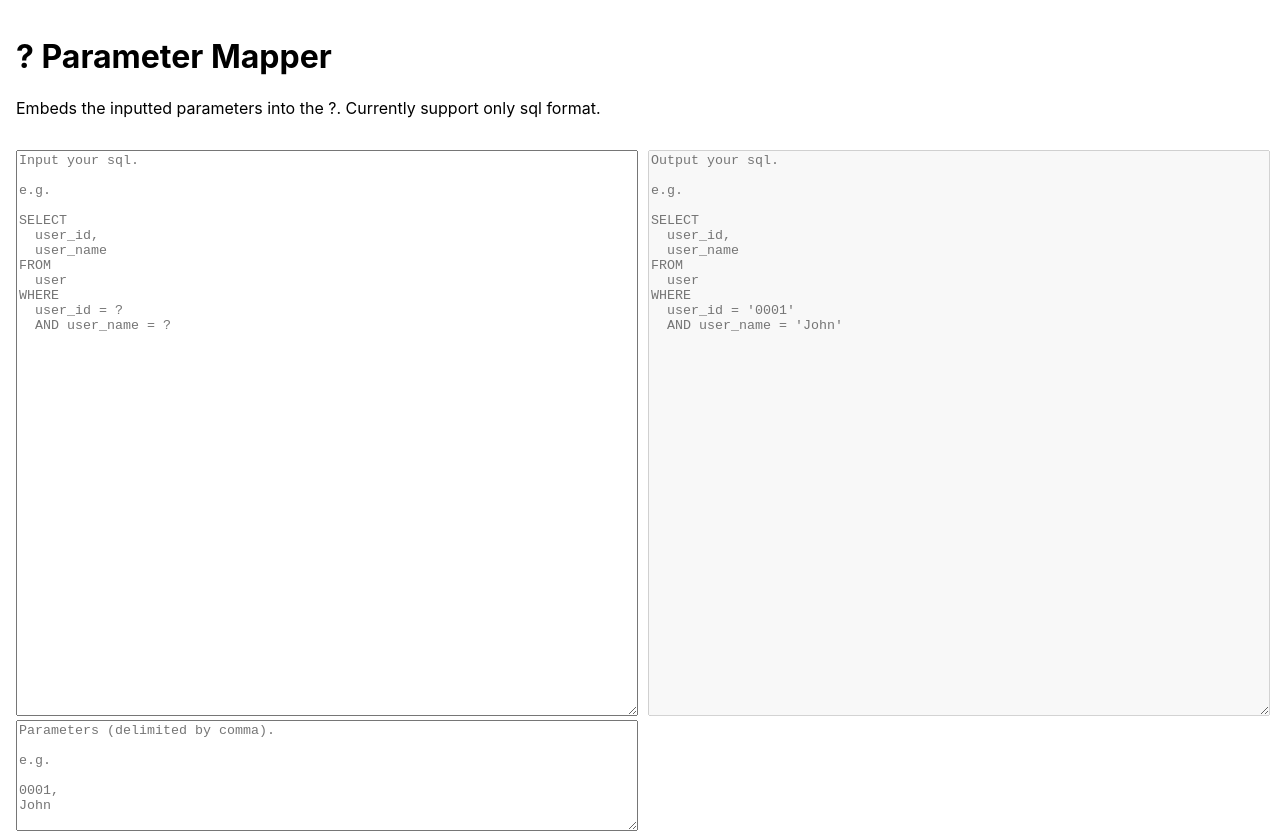
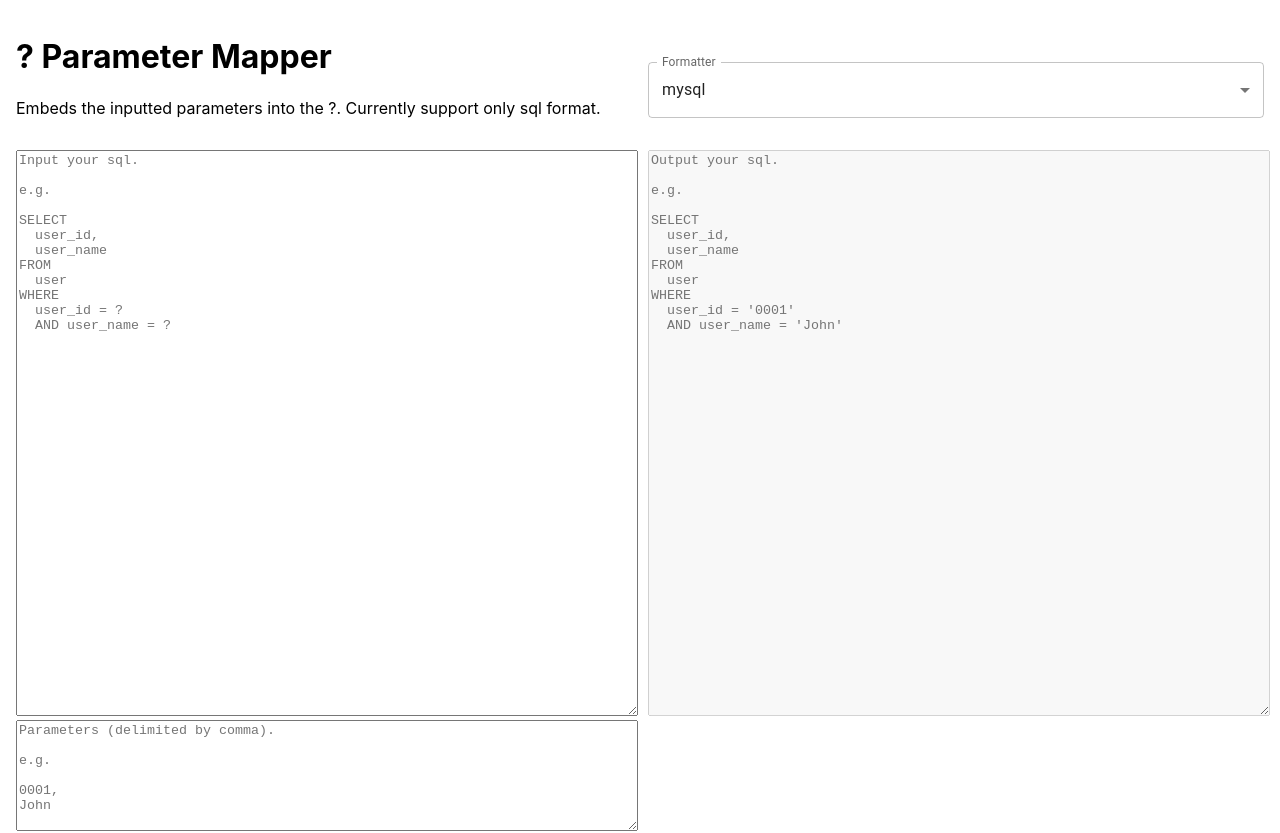
Before and after one commit to daisuke-awaji/hatena-parameter-mapper, a React (Create React App) app: page / in a window 1280 px wide. Shown: the top 833 px of the page. Built offline with nearby package versions, Linux system fonts and the light colour scheme.

Commit message:
multi sql support

```diff
--- a/src/App.tsx
+++ b/src/App.tsx
@@ -1,5 +1,14 @@
 import React, { useEffect, useState } from "react";
-import { Box, Grid, TextareaAutosize } from "@mui/material";
+import {
+  Box,
+  FormControl,
+  Grid,
+  InputLabel,
+  MenuItem,
+  Select,
+  SelectChangeEvent,
+  TextareaAutosize,
+} from "@mui/material";
 import { format } from "sql-formatter";
 import { mapByParameters, csvDelimitedStringToArray } from "./mapByParameters";
 
@@ -39,10 +48,30 @@ e.g.
 John
 `;
 
+const SQL_FORMAT_LANGUAGES = [
+  "none",
+  "mysql",
+  "db2",
+  "mariadb",
+  "n1ql",
+  "plsql",
+  "postgresql",
+  "redshift",
+  "spark",
+  "sql",
+  "tsql",
+];
+
 function App() {
   const [sqlInput, setSqlInput] = useState("");
   const [parameters, setParameters] = useState("");
   const [sqlOutput, setSqlOutput] = useState("");
+
+  const [formatter, setFormatter] = useState("mysql");
+
+  const handleChange = (event: SelectChangeEvent) => {
+    setFormatter(event.target.value as any);
+  };
 
   useEffect(() => {
     // 改行とクォートを取り除く
@@ -55,8 +84,28 @@ function App() {
   return (
     <>
       <Box sx={{ flexGrow: 1, padding: "1rem" }}>
-        <h1>? Parameter Mapper</h1>
-        <div>Embeds the inputted parameters into the ?. Currently support only sql format.</div>
+        <Grid container spacing={2} direction="row" justifyContent="center" alignItems="flex-end">
+          <Grid item xs={12} md={6}>
+            <h1>? Parameter Mapper</h1>
+            <div>Embeds the inputted parameters into the ?. Currently support only sql format.</div>
+          </Grid>
+          <Grid item xs={12} md={6}>
+            <FormControl fullWidth>
+              <InputLabel id="formatter-select-label">Formatter</InputLabel>
+              <Select
+                labelId="formatter-select-label"
+                id="formatter-select"
+                value={formatter}
+                label="Formatter"
+                onChange={handleChange}
+              >
+                {SQL_FORMAT_LANGUAGES.map((lg) => {
+                  return <MenuItem value={lg}>{lg}</MenuItem>;
+                })}
+              </Select>
+            </FormControl>
+          </Grid>
+        </Grid>
       </Box>
       <Box sx={{ flexGrow: 1, padding: "1rem", minHeight: "85vh" }}>
         <Grid container spacing={2}>
@@ -66,7 +115,9 @@ function App() {
               style={{ width: "100%", minHeight: "70vh" }}
               value={sqlInput}
               onChange={(e) => setSqlInput(e.target.value)}
-              onBlur={() => setSqlInput(format(sqlInput, { language: "mysql" }))}
+              onBlur={() => {
+                setSqlInput(formatter === "none" ? sqlInput : format(sqlInput, { language: formatter as any }));
+              }}
             />
             <TextareaAutosize
               placeholder={PLACE_HOLDER_PARAMETERS}
```
